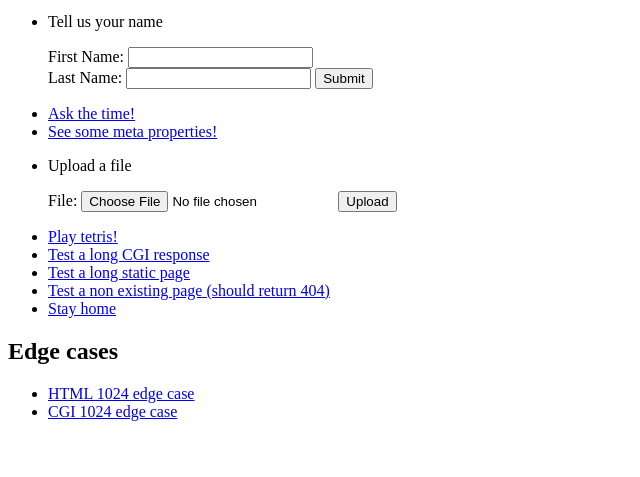
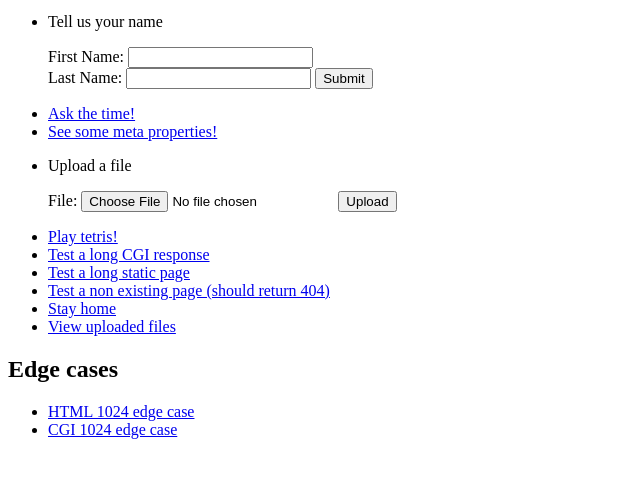
Before and after one commit to c-herrewijn/webserv, a plain HTML site: page var/www/index.html in a window 1280 px wide. Shown: the part 101-578 px from the top of the page, without its empty margins (0-640 px from the left). Drawn offline with Linux system fonts and the light colour scheme.

Commit message:
added CGI script to view file uploads

```diff
--- a/var/www/index.html
+++ b/var/www/index.html
@@ -30,6 +30,7 @@
         <li><a href="/long_static_page.html">Test a long static page</a></li>
         <li><a href="/non_existing.html">Test a non existing page (should return 404)</a></li>
         <li><a href="/">Stay home</a></li>
+        <li><a href="/cgi-bin/view_file_uploads.cgi">View uploaded files</a></li>
     </ul>
     <h2>Edge cases</h2>
     <ul>
```
Also changed, not shown: 1 other file.
